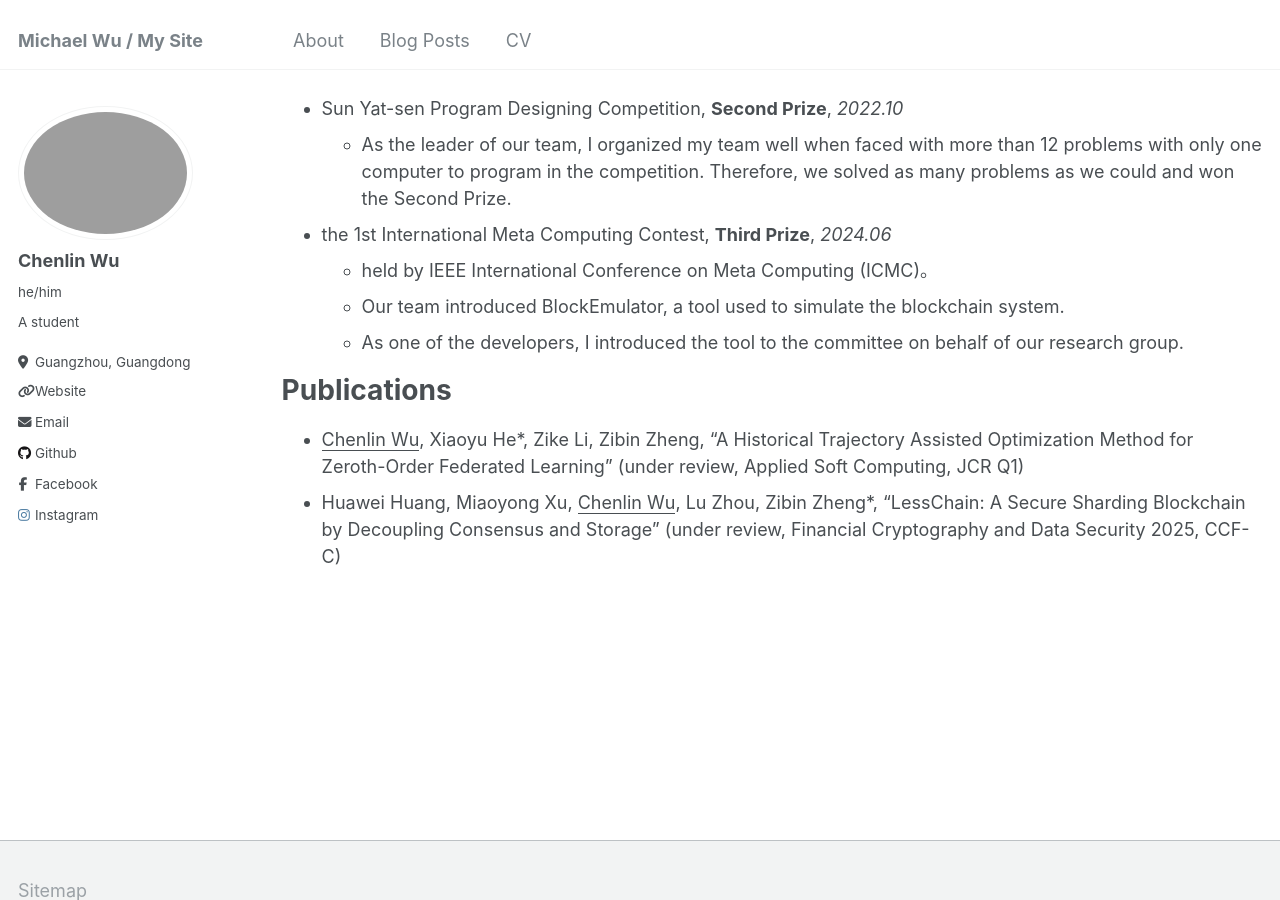
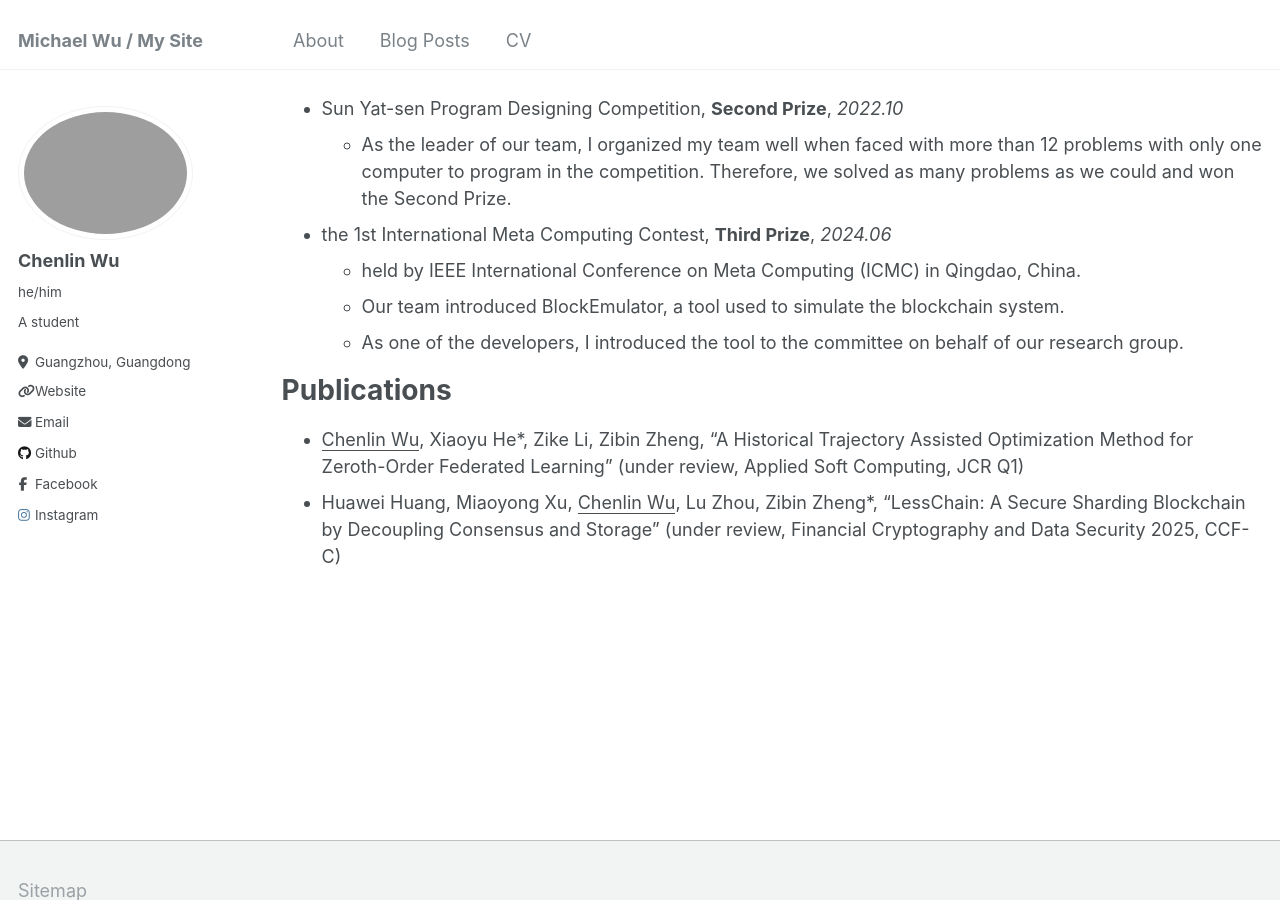
Before and after one commit to Michael112233/Michael112233.github.io, a Jekyll site: the page built from _pages/cv.md, in a window 1280 px wide and 900 px high, scrolled down 1873 px. Built offline with Jekyll 4.4.1, drawn with Linux system fonts in a browser that asks for light colours.

Commit message:
modified:   _pages/cv.md

```diff
--- a/_pages/cv.md
+++ b/_pages/cv.md
@@ -67,7 +67,7 @@ Awards
 * Sun Yat-sen Program Designing Competition, **Second Prize**, *2022.10*
   * As the leader of our team, I organized my team well when faced with more than 12 problems with only one computer to program in the competition. Therefore, we solved as many problems as we could and won the Second Prize.
 * the 1st International Meta Computing Contest, **Third Prize**, *2024.06*
-  * held by IEEE International Conference on Meta Computing (ICMC)。
+  * held by IEEE International Conference on Meta Computing (ICMC) in Qingdao, China.
   * Our team introduced BlockEmulator, a tool used to simulate the blockchain system.
   * As one of the developers, I introduced the tool to the committee on behalf of our research group.
 
```
